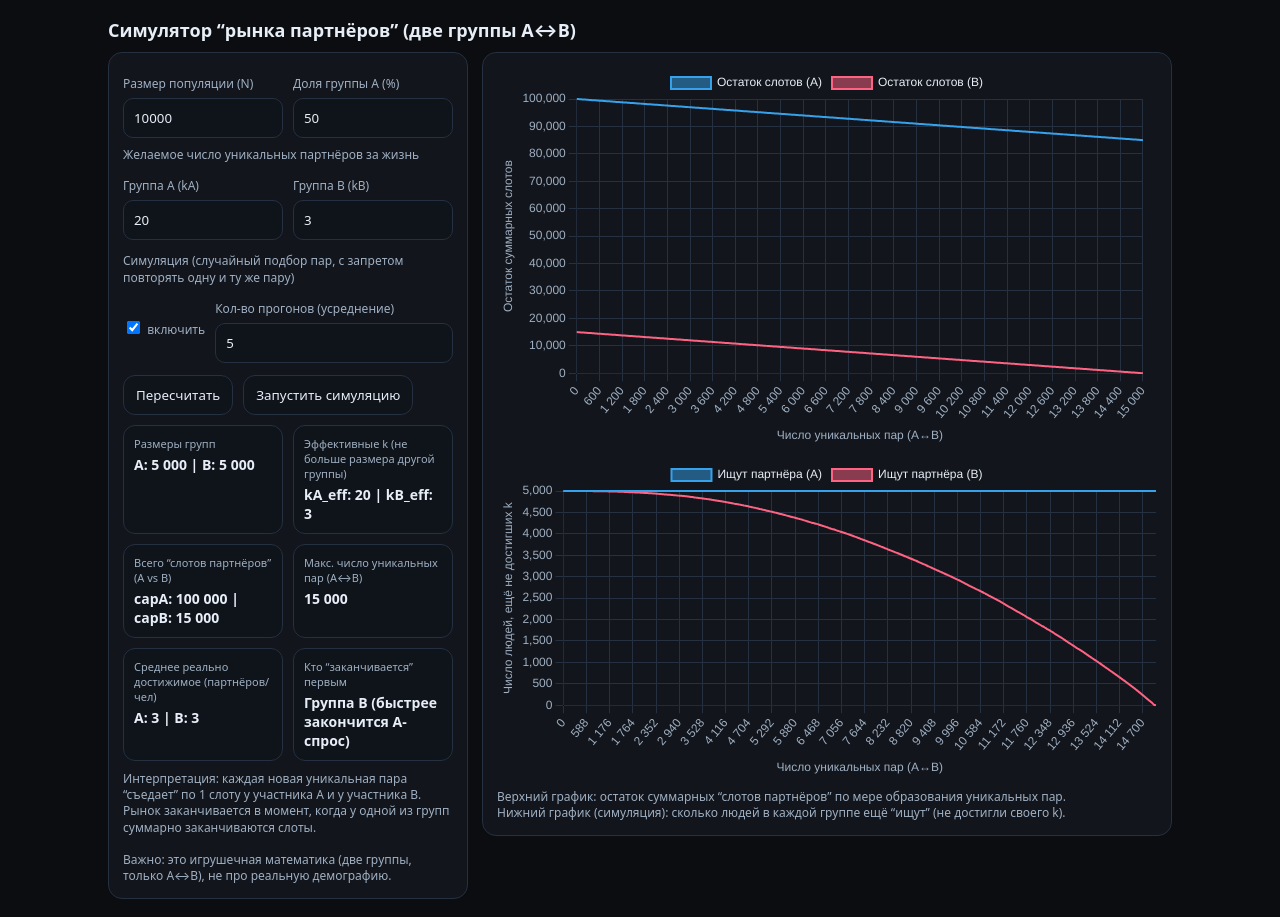
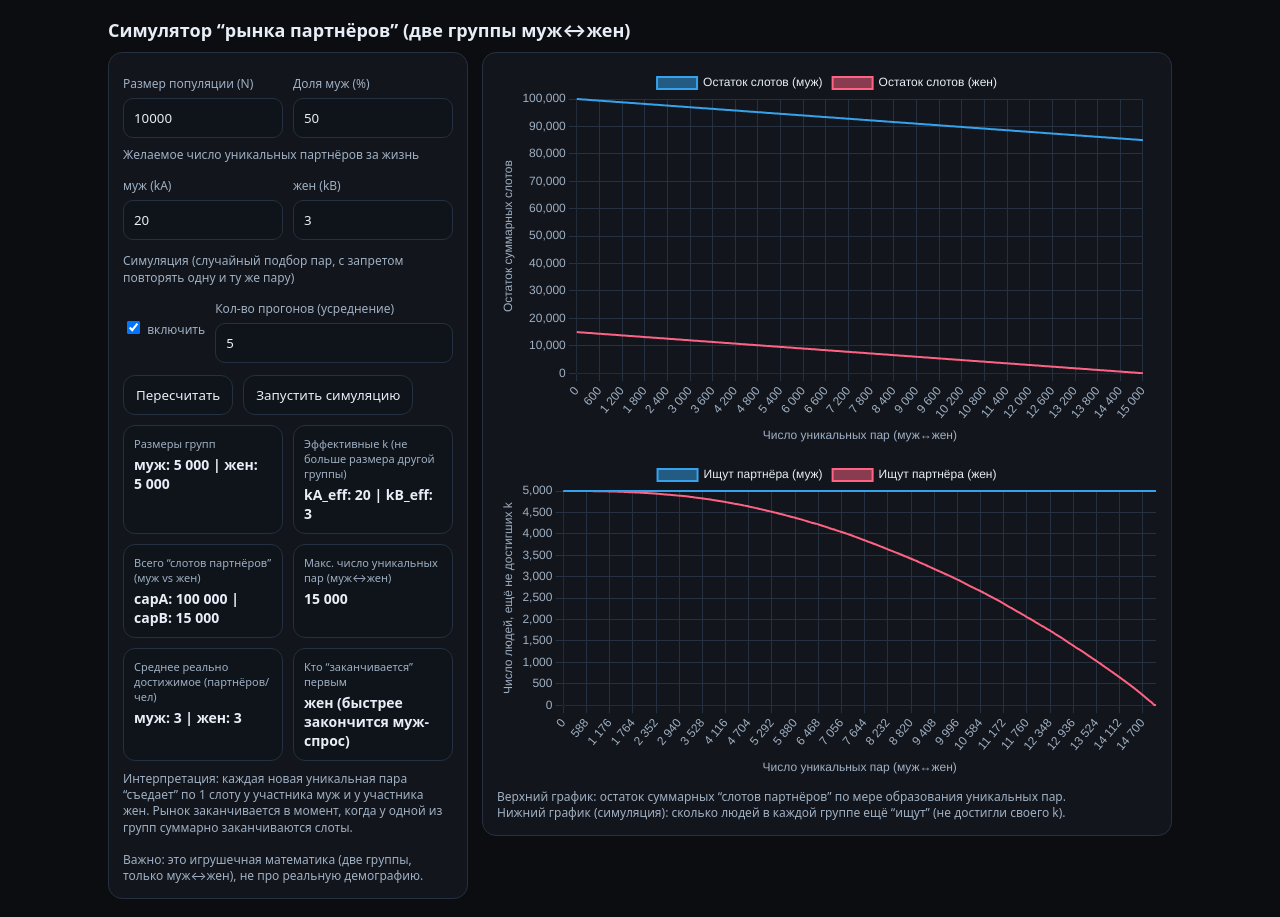
Before and after one commit to megamen32/gender_simulation, a plain HTML site: page index.html in a window 1280 px wide. Drawn offline with nearby package versions, Linux system fonts and the light colour scheme.

Commit message:
renamed from abstract cateries to real

```diff
--- a/index.html
+++ b/index.html
@@ -3,7 +3,7 @@
 <head>
   <meta charset="utf-8" />
   <meta name="viewport" content="width=device-width,initial-scale=1" />
-  <title>Partner Market Simulator (A↔B)</title>
+  <title>Partner Market Simulator (муж↔жен)</title>
   <script src="https://cdn.jsdelivr.net/npm/chart.js@4.4.1/dist/chart.umd.min.js"></script>
   <style>
     :root { --bg:#0b0d10; --card:#12151b; --text:#e7eef7; --muted:#9fb0c3; --line:#253041; }
@@ -44,7 +44,7 @@
 </head>
 <body>
 <div class="wrap">
-  <h1>Симулятор “рынка партнёров” (две группы A↔B)</h1>
+  <h1>Симулятор “рынка партнёров” (две группы муж↔жен)</h1>
 
   <div class="grid">
     <div class="card">
@@ -54,7 +54,7 @@
           <input id="N" type="number" min="100" max="30000" step="100" value="10000" />
         </div>
         <div>
-          <label>Доля группы A (%)</label>
+          <label>Доля муж (%)</label>
           <input id="pA" type="number" min="0" max="100" step="0.1" value="50" />
         </div>
       </div>
@@ -62,11 +62,11 @@
       <label>Желаемое число уникальных партнёров за жизнь</label>
       <div class="row">
         <div>
-          <label>Группа A (kA)</label>
+          <label>муж (kA)</label>
           <input id="kA" type="number" min="0" max="1000" step="1" value="20" />
         </div>
         <div>
-          <label>Группа B (kB)</label>
+          <label>жен (kB)</label>
           <input id="kB" type="number" min="0" max="1000" step="1" value="3" />
         </div>
       </div>
@@ -100,11 +100,11 @@
           <div id="keff" class="v">—</div>
         </div>
         <div class="box">
-          <div class="t">Всего “слотов партнёров” (A vs B)</div>
+          <div class="t">Всего “слотов партнёров” (муж vs жен)</div>
           <div id="caps" class="v">—</div>
         </div>
         <div class="box">
-          <div class="t">Макс. число уникальных пар (A↔B)</div>
+          <div class="t">Макс. число уникальных пар (муж↔жен)</div>
           <div id="pairs" class="v">—</div>
         </div>
         <div class="box">
@@ -118,10 +118,10 @@
       </div>
 
       <div class="note">
-        Интерпретация: каждая новая уникальная пара “съедает” по 1 слоту у участника A и у участника B.
+        Интерпретация: каждая новая уникальная пара “съедает” по 1 слоту у участника муж и у участника жен.
         Рынок заканчивается в момент, когда у одной из групп суммарно заканчиваются слоты.
         <br><br>
-        Важно: это игрушечная математика (две группы, только A↔B), не про реальную демографию.
+        Важно: это игрушечная математика (две группы, только муж↔жен), не про реальную демографию.
       </div>
     </div>
 
@@ -163,7 +163,7 @@
 
     const warn = [];
     if(nA === 0 || nB === 0){
-      warn.push("Одна из групп имеет нулевой размер — пары A↔B невозможны.");
+      warn.push("Одна из групп имеет нулевой размер — пары муж↔жен невозможны.");
     }
 
     // уникальные партнёры: максимум = размер другой группы
@@ -179,8 +179,8 @@
 
     let limiting = "—";
     if(P === 0) limiting = "Никто (пар нет)";
-    else if(capA < capB) limiting = "Группа A (быстрее закончится B-спрос)";
-    else if(capB < capA) limiting = "Группа B (быстрее закончится A-спрос)";
+    else if(capA < capB) limiting = "муж (быстрее закончится жен-спрос)";
+    else if(capB < capA) limiting = "жен (быстрее закончится муж-спрос)";
     else limiting = "Баланс (теоретически хватает всем)";
 
     // условие полного удовлетворения: capA == capB
@@ -197,8 +197,8 @@
       capChart = new Chart(el("capChart"), {
         type: "line",
         data: { labels: [], datasets: [
-          { label: "Остаток слотов (A)", data: [], borderWidth: 2, pointRadius: 0, tension: 0.15 },
-          { label: "Остаток слотов (B)", data: [], borderWidth: 2, pointRadius: 0, tension: 0.15 },
+          { label: "Остаток слотов (муж)", data: [], borderWidth: 2, pointRadius: 0, tension: 0.15 },
+          { label: "Остаток слотов (жен)", data: [], borderWidth: 2, pointRadius: 0, tension: 0.15 },
         ]},
         options: {
           responsive: true,
@@ -206,7 +206,7 @@
           animation: false,
           plugins: { legend: { labels: { color: "#e7eef7" } } },
           scales: {
-            x: { ticks: { color: "#9fb0c3" }, grid: { color: "#253041" }, title: { display:true, text:"Число уникальных пар (A↔B)", color:"#9fb0c3" } },
+            x: { ticks: { color: "#9fb0c3" }, grid: { color: "#253041" }, title: { display:true, text:"Число уникальных пар (муж↔жен)", color:"#9fb0c3" } },
             y: { ticks: { color: "#9fb0c3" }, grid: { color: "#253041" }, title: { display:true, text:"Остаток суммарных слотов", color:"#9fb0c3" } }
           }
         }
@@ -216,8 +216,8 @@
       seekChart = new Chart(el("seekChart"), {
         type: "line",
         data: { labels: [], datasets: [
-          { label: "Ищут партнёра (A)", data: [], borderWidth: 2, pointRadius: 0, tension: 0.15 },
-          { label: "Ищут партнёра (B)", data: [], borderWidth: 2, pointRadius: 0, tension: 0.15 },
+          { label: "Ищут партнёра (муж)", data: [], borderWidth: 2, pointRadius: 0, tension: 0.15 },
+          { label: "Ищут партнёра (жен)", data: [], borderWidth: 2, pointRadius: 0, tension: 0.15 },
         ]},
         options: {
           responsive: true,
@@ -225,7 +225,7 @@
           animation: false,
           plugins: { legend: { labels: { color: "#e7eef7" } } },
           scales: {
-            x: { ticks: { color: "#9fb0c3" }, grid: { color: "#253041" }, title: { display:true, text:"Число уникальных пар (A↔B)", color:"#9fb0c3" } },
+            x: { ticks: { color: "#9fb0c3" }, grid: { color: "#253041" }, title: { display:true, text:"Число уникальных пар (муж↔жен)", color:"#9fb0c3" } },
             y: { ticks: { color: "#9fb0c3" }, grid: { color: "#253041" }, title: { display:true, text:"Число людей, ещё не достигших k", color:"#9fb0c3" } }
           }
         }
@@ -388,11 +388,11 @@
       warnBox.textContent = "";
     }
 
-    el("sizes").textContent = `A: ${fmtInt(a.nA)}  |  B: ${fmtInt(a.nB)}`;
+    el("sizes").textContent = `муж: ${fmtInt(a.nA)}  |  жен: ${fmtInt(a.nB)}`;
     el("keff").textContent = `kA_eff: ${fmtInt(a.kAeff)}  |  kB_eff: ${fmtInt(a.kBeff)}`;
     el("caps").textContent  = `capA: ${fmtInt(a.capA)}  |  capB: ${fmtInt(a.capB)}`;
     el("pairs").textContent = fmtInt(a.P);
-    el("avg").textContent   = `A: ${fmt2(a.avgA)}  |  B: ${fmt2(a.avgB)}`;
+    el("avg").textContent   = `муж: ${fmt2(a.avgA)}  |  жен: ${fmt2(a.avgB)}`;
     el("lim").textContent   = a.limiting;
 
     updateCapChart(a);
```
